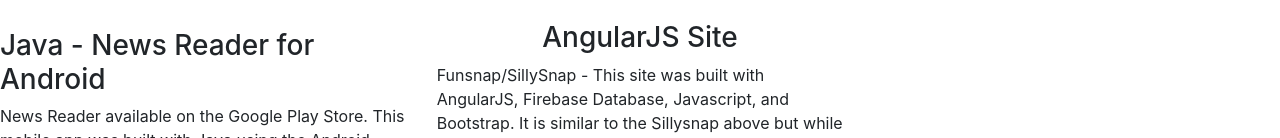
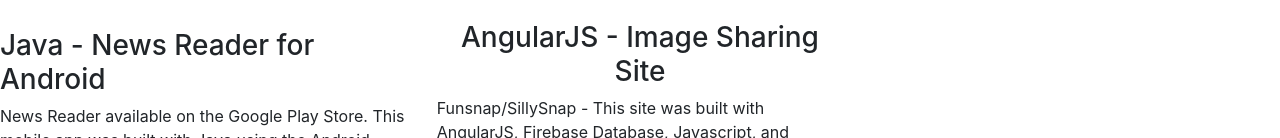
Before and after one commit to jimvickery/jimvickery.github.io, a website with bundled scripts: page index.html in a window 1280 px wide. Shown: the part 3618-3756 px from the top of the page. Built offline with nearby package versions, Linux system fonts and the light colour scheme.

Commit message:
Added text to funsnap

```diff
--- a/index.html
+++ b/index.html
@@ -373,7 +373,7 @@
 
             <div class="col-lg-4 col-sm-6">
               <br>
-                <h3 align="center">AngularJS Site</h3>
+                <h3 align="center">AngularJS - Image Sharing Site</h3>
                 <p>Funsnap/SillySnap - This site was built with AngularJS, Firebase Database, Javascript, and Bootstrap. It is similar to the Sillysnap above but while that one was built on ROR, this one has Angular JS and FIrebase. Visit the Github repo.</p>
                 <!-- <a href="http://www.bookclubpro.com" class="btn btn-warning" role="button" target="_blank">Live Site:</a> -->
                 <br>
```
